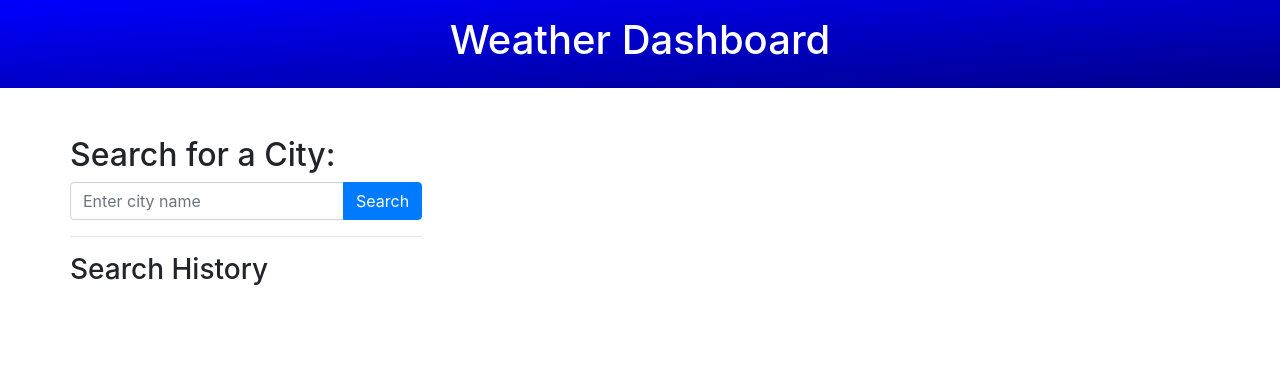
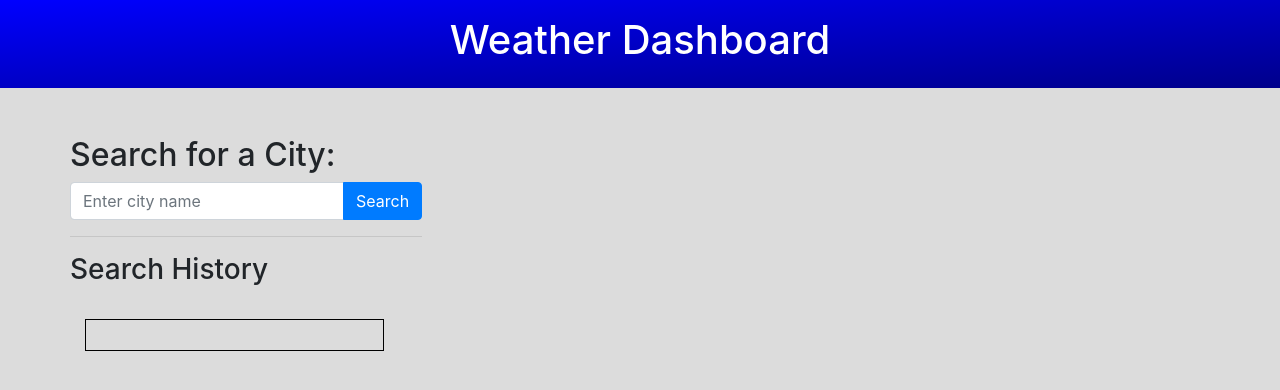
Before and after one commit to SideControlJS/me-weather, a plain HTML site: page index.html in a window 1280 px wide. Drawn offline with nearby package versions, Linux system fonts and the light colour scheme.

Commit message:
updating layout with bootstrap/js

```diff
--- a/Assets/style.css
+++ b/Assets/style.css
@@ -1,3 +1,7 @@
+body {
+    background-color: #DCDCDC;
+}
+
 .bg-gradient {
     background: linear-gradient(to bottom right, blue, darkblue);
 }
@@ -5,4 +9,12 @@
 .forecast-card {
     background-color: darkblue;
     color: white;
+    flex: 0 1 calc(20% - 10px); /* Forces the cards to take 20% of the container's width */
+    margin: 5px;
 }
+
+#weatherDetails {
+    border: 1px solid black;
+    padding: 15px;
+    margin-bottom: 20px;
+}
--- a/index.html
+++ b/index.html
@@ -46,7 +46,7 @@
         </aside>
 
     <!-- Weather Display Section -->
-        <div clas="col-md-9">
+        <div class="col-md-9">
             <section class="mt-4 text-center">
                 <div>
                     <h3 id="currentCityAndDate"></h3>
@@ -58,7 +58,7 @@
                 </article>
 
             <!-- 5-Day Forecast Section -->
-                <article id="weatherCards" class="d-flex flex-wrap justify-content-center">
+                <article id="weatherCards" class="d-flex justify-content-between flex-wrap">
                     <!-- 5-day forecast will be inserted here by the script -->
                 </article>
             </section>
```
